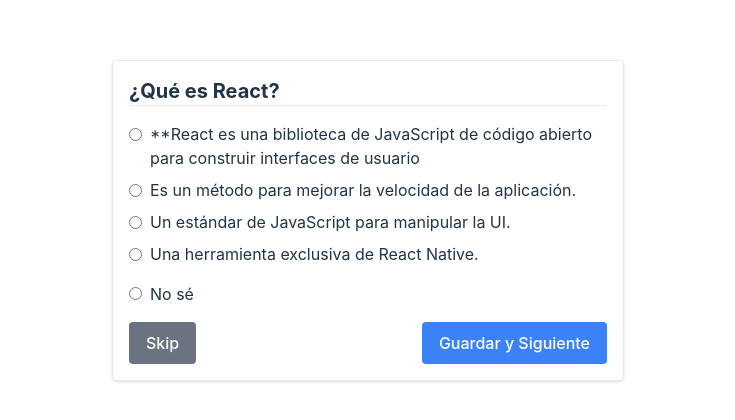
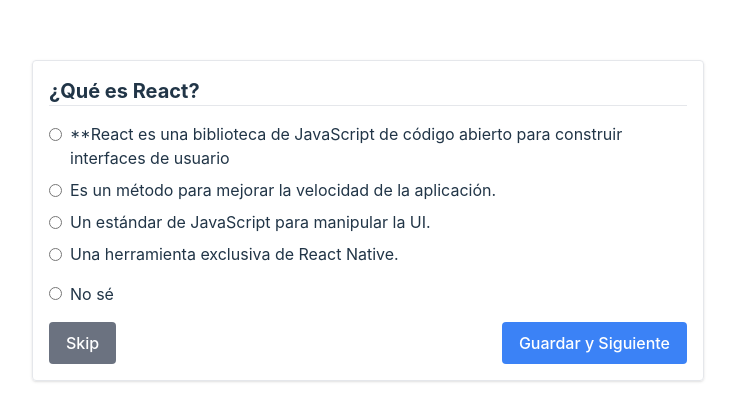
Before and after one commit to ricardoaot/dev-coach, a React (Vite) app: page / in a window 1280 px wide. Shown: the part 180-600 px from the top of the page, without its empty margins (272-1007 px from the left). Built offline with nearby package versions, Linux system fonts and the light colour scheme.

Commit message:
probando vercel

```diff
--- a/src/components/organisms/QuestionFormComponent.tsx
+++ b/src/components/organisms/QuestionFormComponent.tsx
@@ -104,7 +104,7 @@
       }}
     >
       {({ values, handleChange, handleSubmit }) => (
-        <div className="p-4 max-w-lg mx-auto border rounded shadow">
+        <div className="p-4 max-w-2xl mx-auto border rounded shadow">
           <Form onSubmit={handleSubmit}>
             <QuestionFormContent
               questionData={currentQuestion}
```
